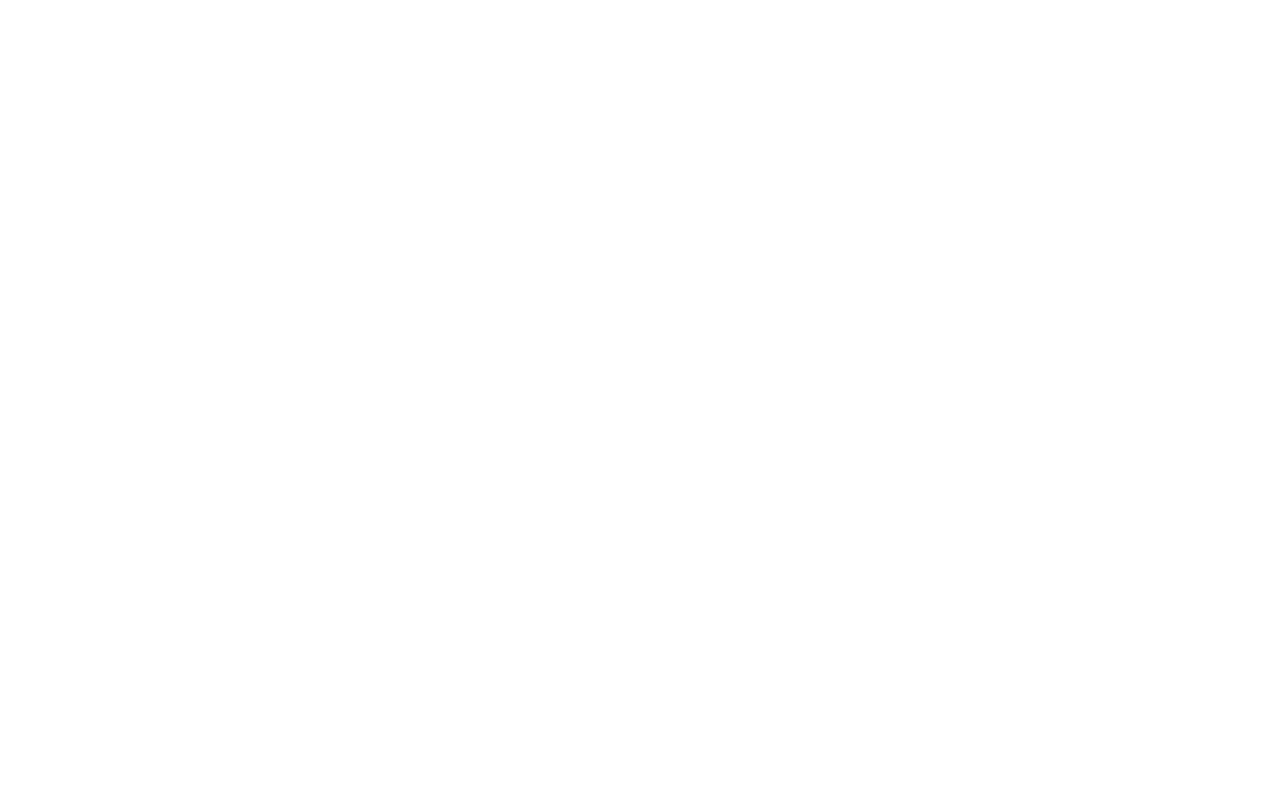
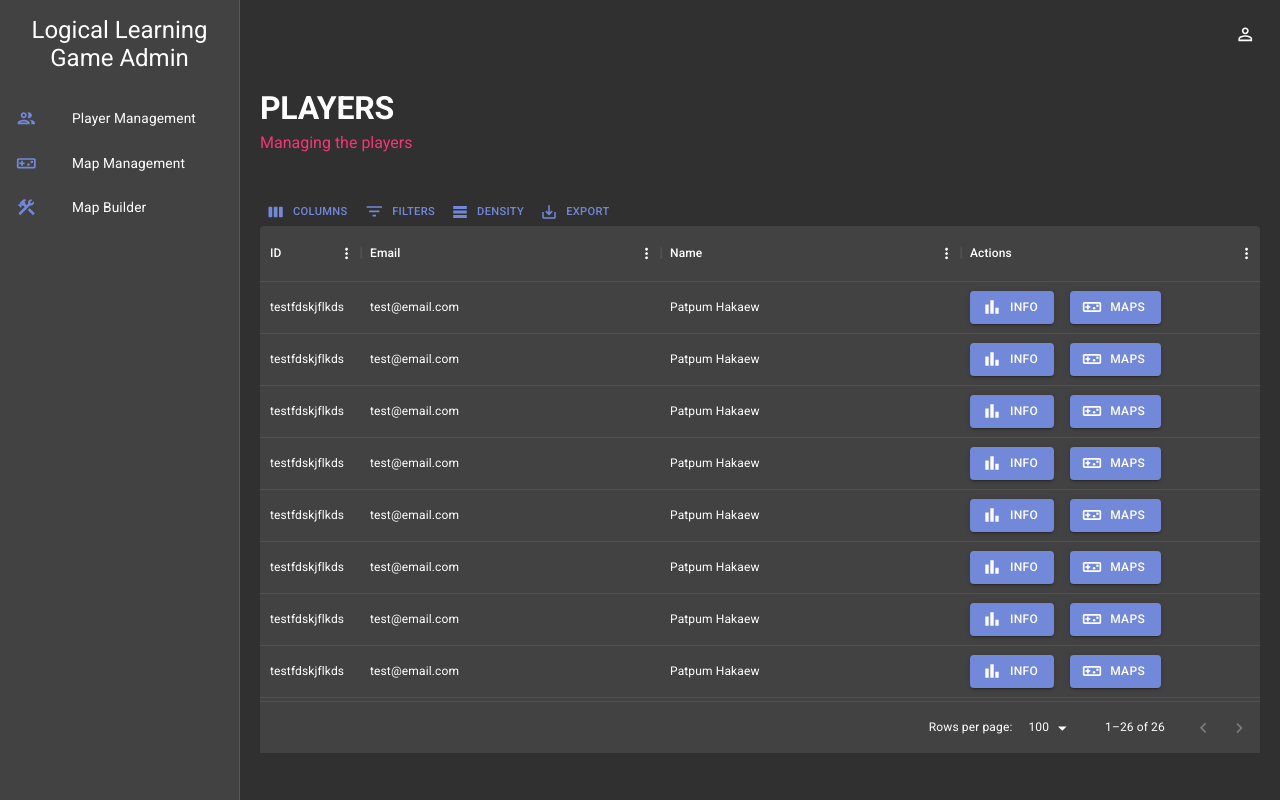
Before and after one commit to Logical-Learning-Game/Logical-Learning-Game-Admin, a React (Create React App) app: page / in a window 1280 px wide. Built offline with nearby package versions, Linux system fonts and the light colour scheme.

Commit message:
feat: Add player list page

```diff
--- a/src/App.js
+++ b/src/App.js
@@ -1,7 +1,33 @@
+import { ThemeProvider, CssBaseline, Box } from "@mui/material";
+import { theme } from "./theme";
+import { BrowserRouter, Routes, Route } from "react-router-dom";
+import Sidebar from "./pages/global/Sidebar";
+import Topbar from "./pages/global/Topbar";
+import Players from "./pages/players";
+
 const App = () => {
   return (
-    <div>
-    </div>
+    <BrowserRouter>
+      <ThemeProvider theme={theme}>
+        <CssBaseline />
+
+        <Box
+          display="flex"
+          position="relative"
+          height="100%"
+          width="100%"
+        >
+          <Sidebar />
+          <Box height="100%" width="100%">
+            <Topbar />
+            <Routes>
+              <Route path="/" element={<Players/>}/>
+            </Routes>
+          </Box>
+        </Box>
+
+      </ThemeProvider>
+    </BrowserRouter>
   );
 }
 
--- /dev/null
+++ b/src/components/Header.jsx
@@ -0,0 +1,19 @@
+import { Typography, Box } from "@mui/material";
+
+const Header = ({ title, subtitle }) => {
+
+    return (
+        <Box mb="30px">
+            <Typography
+                variant="h2"
+                fontWeight="bold"
+                sx={{ mb: "5px" }}
+            >
+                {title}
+            </Typography>
+            <Typography variant="h5" color="secondary.light">{subtitle}</Typography>
+        </Box>
+    );
+};
+
+export default Header;
--- /dev/null
+++ b/src/index.css
@@ -0,0 +1,6 @@
+@import url('https://fonts.googleapis.com/css2?family=Roboto:wght@300;400;500;700&display=swap');
+
+html, body, #root {
+  height: 100%;
+  width: 100%;
+}
--- a/src/index.js
+++ b/src/index.js
@@ -1,6 +1,7 @@
 import React from 'react';
 import ReactDOM from 'react-dom/client';
 import App from './App';
+import "./index.css"
 
 const root = ReactDOM.createRoot(document.getElementById('root'));
 root.render(
--- /dev/null
+++ b/src/pages/global/Sidebar.jsx
@@ -0,0 +1,62 @@
+import { useState } from "react";
+import { Box, Typography, Drawer, List, ListItem, ListItemButton, ListItemIcon, ListItemText } from "@mui/material";
+import { Link } from "react-router-dom";
+import VideogameAssetOutlinedIcon from "@mui/icons-material/VideogameAssetOutlined";
+import ConstructionOutlinedIcon from "@mui/icons-material/ConstructionOutlined";
+import PeopleOutlinedIcon from "@mui/icons-material/PeopleOutlined";
+
+
+const drawerWidth = 240;
+
+const Sidebar = () => {
+    return (
+        <Drawer
+            sx={{
+                width: drawerWidth,
+                flexShrink: 0,
+                "& .MuiDrawer-paper": {
+                    width: drawerWidth,
+                    boxSizing: 'border-box',
+                    backgroundColor: "background.paper"
+                },
+            }}
+            variant="permanent"
+            anchor="left"
+        >
+            <Box p={2} textAlign="center">
+                <Typography variant="h3">
+                    Logical Learning Game Admin
+                </Typography>
+            </Box>
+
+            <List>
+                <ListItem disablePadding>
+                    <ListItemButton>
+                        <ListItemIcon>
+                            <PeopleOutlinedIcon sx={{ color: "primary.main" }} />
+                        </ListItemIcon>
+                        <ListItemText primary="Player Management" />
+                    </ListItemButton>
+                </ListItem>
+                <ListItem disablePadding>
+                    <ListItemButton>
+                        <ListItemIcon>
+                            <VideogameAssetOutlinedIcon sx={{ color: "primary.main" }} />
+                        </ListItemIcon>
+                        <ListItemText primary="Map Management" />
+                    </ListItemButton>
+                </ListItem>
+                <ListItem disablePadding>
+                    <ListItemButton>
+                        <ListItemIcon>
+                            <ConstructionOutlinedIcon sx={{ color: "primary.main" }} />
+                        </ListItemIcon>
+                        <ListItemText primary="Map Builder" />
+                    </ListItemButton>
+                </ListItem>
+            </List>
+        </Drawer>
+    );
+};
+
+export default Sidebar;
--- /dev/null
+++ b/src/pages/global/Topbar.jsx
@@ -0,0 +1,17 @@
+import { Box, IconButton } from "@mui/material";
+import PersonOutlinedIcon from "@mui/icons-material/PersonOutline";
+
+const Topbar = () => {
+    return (
+        <Box display="flex" justifyContent="flex-end" p={2}>
+            {/* ICONS */}
+            <Box display="flex">
+                <IconButton>
+                    <PersonOutlinedIcon />
+                </IconButton>
+            </Box>
+        </Box>
+    );
+};
+
+export default Topbar;
--- /dev/null
+++ b/src/pages/players/index.jsx
@@ -0,0 +1,86 @@
+import { Box, Button, Stack } from "@mui/material";
+import { DataGrid, GridToolbar } from "@mui/x-data-grid";
+import Header from "../../components/Header";
+import BarChartOutlinedIcon from '@mui/icons-material/BarChartOutlined';
+import VideogameAssetOutlinedIcon from '@mui/icons-material/VideogameAssetOutlined';
+
+const mockPlayers = [
+    {
+        player_id: "testfdskjflkds",
+        email: "test@email.com",
+        name: "Patpum Hakaew"
+    },
+];
+
+for (let i = 0; i < 25; i++) {
+    mockPlayers.push({
+        player_id: "testfdskjflkds",
+        email: "test@email.com",
+        name: "Patpum Hakaew"
+    });
+}
+
+const Players = () => {
+    const columns = [
+        {
+            field: "player_id",
+            headerName: "ID"
+        },
+        {
+            field: "email",
+            headerName: "Email",
+            flex: 1
+        },
+        {
+            field: "name",
+            headerName: "Name",
+            flex: 1
+        },
+        {
+            field: "actions",
+            headerName: "Actions",
+            flex: 1,
+            renderCell: (row) => {
+                return (
+                    <Stack direction="row" spacing={2}>
+                        <Button variant="contained" color="primary" startIcon={<BarChartOutlinedIcon/>} onClick={() => console.log("info click")}>Info</Button>
+                        <Button variant="contained" color="primary" startIcon={<VideogameAssetOutlinedIcon/>} onClick={() => console.log("maps click")}>Maps</Button>
+                    </Stack>
+                );
+            }
+        }
+    ];
+
+    return (
+        <Box m="20px">
+            <Header title="PLAYERS" subtitle="Managing the players" />
+            <Box
+                m="40px 0 0 0"
+                height="70vh"
+                sx={{
+                    "& .MuiDataGrid-root": {
+                        border: "none"
+                    },
+                    "& .MuiDataGrid-columnHeaders": {
+                        backgroundColor: "background.paper",
+                    },
+                    "& .MuiDataGrid-footerContainer": {
+                        backgroundColor: "background.paper"
+                    },
+                    "& .MuiDataGrid-virtualScroller": {
+                        backgroundColor: "background.paper"
+                    },
+                }}
+            >
+                <DataGrid
+                    rows={mockPlayers}
+                    columns={columns}
+                    getRowId={(row) => row.player_id}
+                    components={{ Toolbar: GridToolbar }}
+                />
+            </Box>
+        </Box>
+    );
+}
+
+export default Players;
--- /dev/null
+++ b/src/theme.js
@@ -0,0 +1,38 @@
+import { createTheme } from "@mui/material/styles";
+
+export const theme = createTheme({
+    palette: {
+        mode: 'dark',
+        primary: {
+            main: "#7289da",
+        },
+        secondary: {
+            main: "#f50057",
+        },
+        background: {
+            default: "#303030",
+            paper: "#424242"
+        }
+    },
+    typography: {
+        fontSize: 12,
+        h1: {
+            fontSize: 40
+        },
+        h2: {
+            fontSize: 32
+        },
+        h3: {
+            fontSize: 24
+        },
+        h4: {
+            fontSize: 20
+        },
+        h5: {
+            fontSize: 16
+        },
+        h6: {
+            fontSize: 14
+        },
+    }
+});
```
Also changed, not shown: package.json (+7 -0 lines), public/manifest.json, 1 other file (tests, documents, lock files or other folders).
